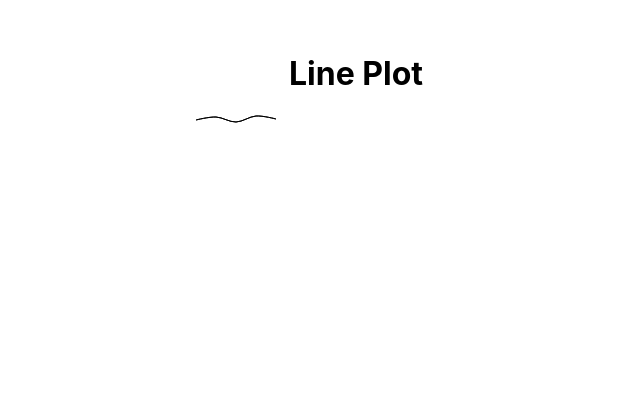
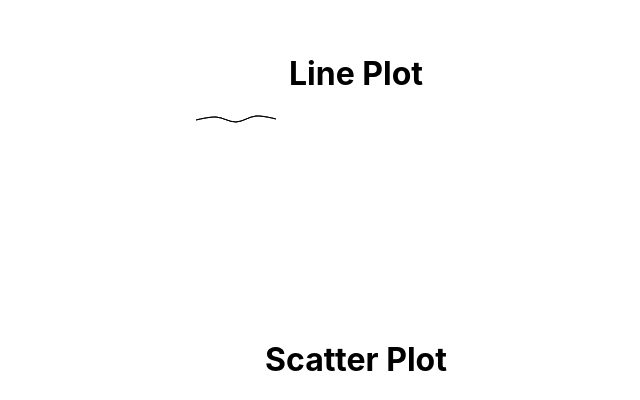
Before and after one commit to GiuliaPassoni/europe-data-map, a React (Create React App) app: page / in a window 1280 px wide. Shown: the part 614-1014 px from the top of the page, without its empty margins (284-924 px from the left). Before the commit the page ends 932 px from the top, so only its background shows below. Built offline with nearby package versions, Linux system fonts and the light colour scheme.

Commit message:
feat: added base files for scatter plot.

```diff
--- /dev/null
+++ b/src/components/ScatterPlot.tsx
@@ -0,0 +1,10 @@
+import React from "react";
+
+export function ScatterPlot(){
+
+    return (
+        <>
+            <h1>Scatter Plot</h1>
+        </>
+    )
+}
--- a/src/pages/Main.tsx
+++ b/src/pages/Main.tsx
@@ -1,12 +1,14 @@
 import React from "react";
 import {BarChart} from "../components/BarChart";
 import {LinePlot} from "../components/LinePlot";
+import {ScatterPlot} from "../components/ScatterPlot";
 export function Main(){
     return (
         <>
             <h1>Hello</h1>
             <BarChart/>
             <LinePlot/>
+            <ScatterPlot/>
         </>
     )
 }
```
Also changed, not shown: src/utils/d3ScatterPlot.ts (added).
